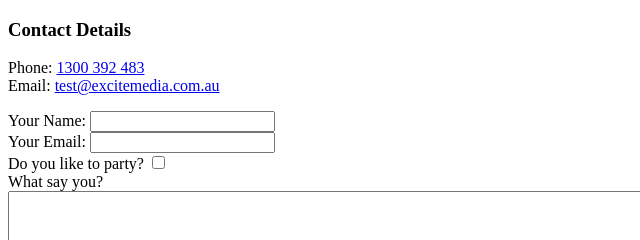
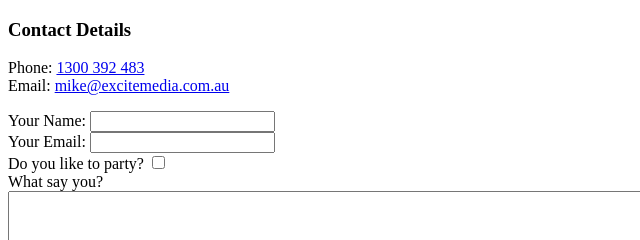
Before and after one commit to mikeyg285/cv, a plain HTML site: page contact.html in a window 1280 px wide. Shown: the top 240 px of the page, 0-640 px from the left. Drawn offline with Linux system fonts and the light colour scheme.

Commit message:
Fixed contact page

```diff
--- a/contact.html
+++ b/contact.html
@@ -8,7 +8,7 @@
     <h3>Contact Details</h3>
     <p>
       Phone: <a href="tel:1300392483">1300 392 483</a><br>
-      Email: <a href="mailto:mike@excitemedia.com.au">test@excitemedia.com.au</a>
+      Email: <a href="mailto:mike@excitemedia.com.au">mike@excitemedia.com.au</a>
       </p>
       <form action="mailto:mike@excitemedia.com.au" method="post" enctype="text/plain">
         <label>Your Name:</label>
```
